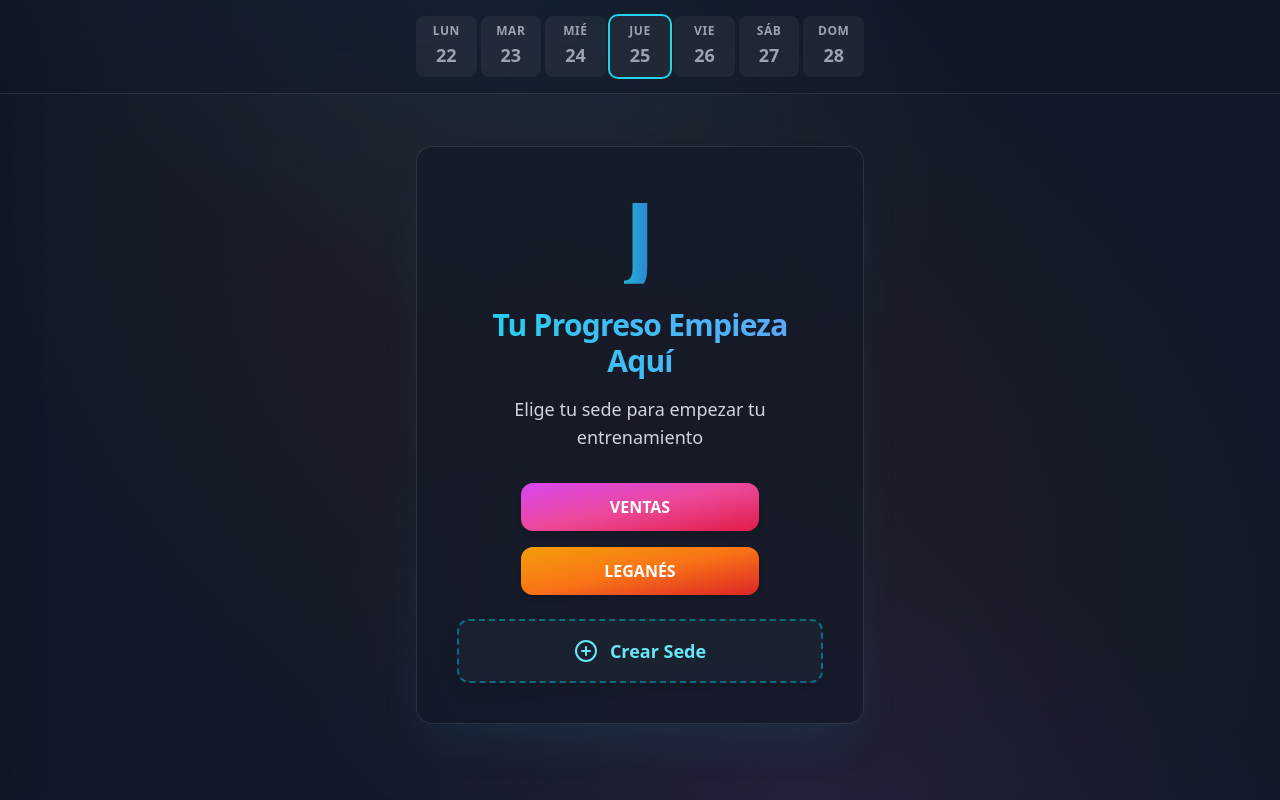
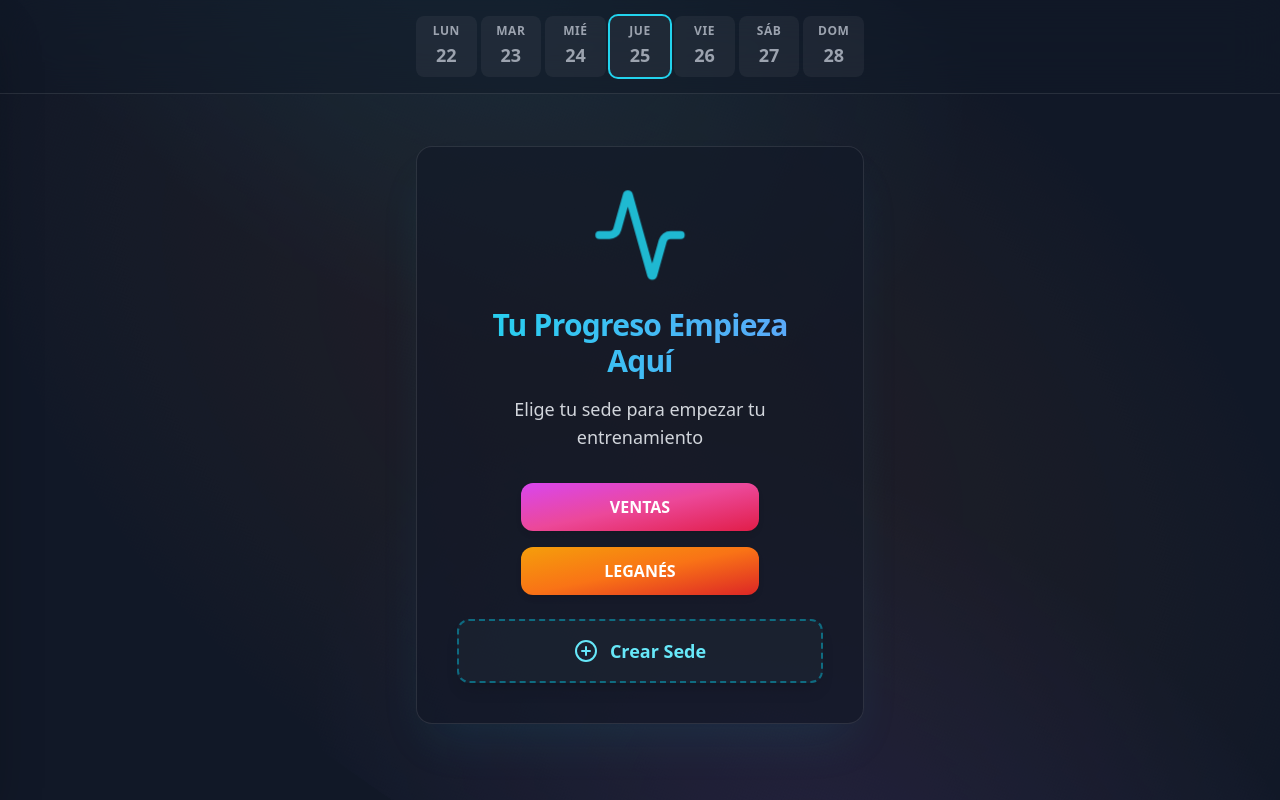
Before and after one commit to jormanmusica-commits/gym, a React (Vite) app: page / in a window 1280 px wide. Built offline with nearby package versions, Linux system fonts and the light colour scheme.

Commit message:
feat: Replace logo with Activity icon
Replaces the static "J" logo with the dynamic `Activity` icon from lucide-react. This change improves the visual representation of the active exercise tracking section.

```diff
--- a/pages/MyExercises.tsx
+++ b/pages/MyExercises.tsx
@@ -1,6 +1,6 @@
 
 import React, { useState } from 'react';
-import { PlusCircle, Trash2, Pencil, ArrowUp, ArrowDown } from 'lucide-react';
+import { PlusCircle, Trash2, Pencil, ArrowUp, ArrowDown, Activity } from 'lucide-react';
 import { useAppContext } from '../context/AppContext';
 import SedeDeletionModal from '../components/SedeDeletionModal';
 
@@ -50,9 +50,7 @@ const MyExercises: React.FC<MyExercisesProps> = ({ onSedeSelected }) => {
       <div className="flex flex-col items-center justify-center text-center animate-fadeInUp min-h-[calc(100vh-150px)] p-4">
         <div className="bg-gray-900/60 backdrop-blur-md border border-white/10 rounded-2xl p-8 sm:p-12 shadow-2xl shadow-cyan-500/10">
           <div className="mb-6 flex justify-center">
-             <span className="text-8xl font-black bg-clip-text text-transparent bg-gradient-to-r from-cyan-400 to-blue-500 animate-pulse-slow select-none">
-              J
-            </span>
+             <Activity className="w-24 h-24 text-cyan-400 animate-pulse-slow" />
           </div>
           <h1 className="text-3xl sm:text-4xl font-extrabold mb-4 bg-clip-text text-transparent bg-gradient-to-r from-cyan-400 to-blue-400 tracking-tight">
             Sede Activa: {activeSede}
@@ -84,9 +82,7 @@ const MyExercises: React.FC<MyExercisesProps> = ({ onSedeSelected }) => {
       />
       <div className="bg-gray-900/60 backdrop-blur-md border border-white/10 rounded-2xl p-6 sm:p-10 shadow-2xl shadow-cyan-500/10 w-full max-w-md">
         <div className="mb-6 flex justify-center">
-           <span className="text-8xl font-black bg-clip-text text-transparent bg-gradient-to-r from-cyan-400 to-blue-500 animate-pulse-slow select-none">
-            J
-          </span>
+           <Activity className="w-24 h-24 text-cyan-400 animate-pulse-slow" />
         </div>
         <h1 className="text-2xl sm:text-3xl font-extrabold mb-4 bg-clip-text text-transparent bg-gradient-to-r from-cyan-400 to-blue-400 tracking-tight">
           Tu Progreso Empieza Aquí
```
